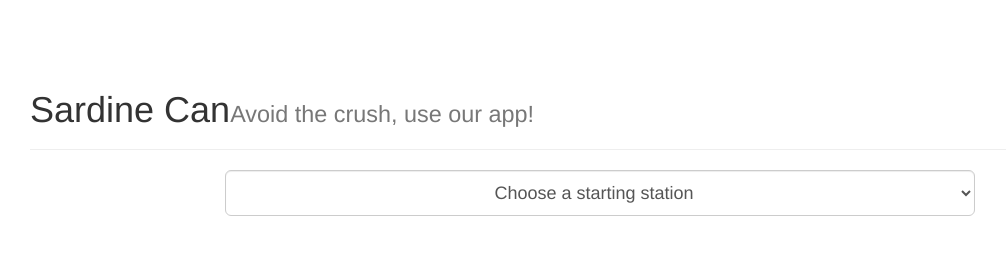
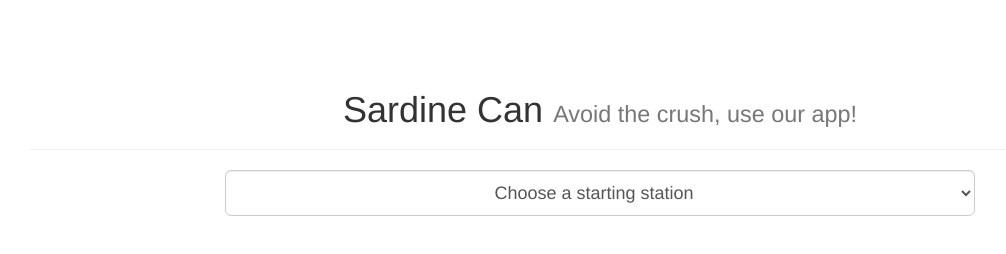
Before and after one commit to wrrnwng/mvp, a website: page public/index.html in a window 1280 px wide. Shown: the whole page, without its empty margins (40-1046 px from the left). Drawn offline with nearby package versions, Linux system fonts and the light colour scheme; no server answers.

Commit message:
minor html edits

```diff
--- a/public/index.html
+++ b/public/index.html
@@ -19,8 +19,8 @@
   <div class="container">
 
     <!-- Title Element -->
-    <div class="page-header">
-      <h1>Sardine Can<small>Avoid the crush, use our app!</small></h1>
+    <div class="page-header text-center">
+      <h1>Sardine Can <small>Avoid the crush, use our app!</small></h1>
     </div>
 
     <div id="trip-form" class="row">
@@ -50,7 +50,7 @@
         <form>
           <div ng-repeat="estTime in estTimes">
             <ul class="nav nav-pills" role="tablist" class="destination {{ estTime.color.toLowerCase() }}">
-              <li role="presentation" class="destination {{ estTime.color.toLowerCase() }}"><a href="#">{{ estTime.destination }}<span class="badge">{{ formatTime(estTime.minutes) }}</span></a></li>
+              <li role="presentation" class="destination {{ estTime.color.toLowerCase() }}"><a href="#">{{ estTime.destination }} <span class="badge">{{ formatTime(estTime.minutes) }}</span></a></li>
             </ul>
           </div>
         </form>
```
